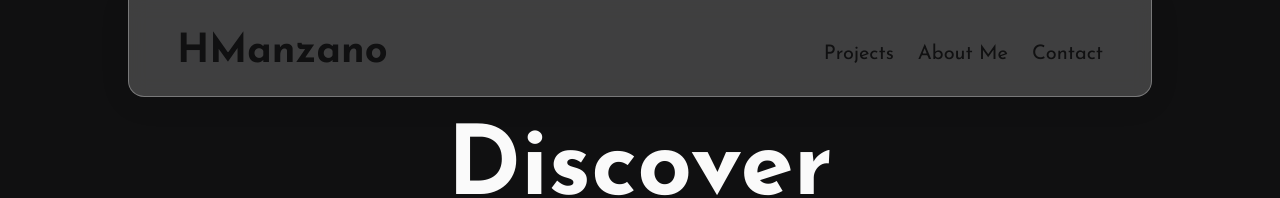
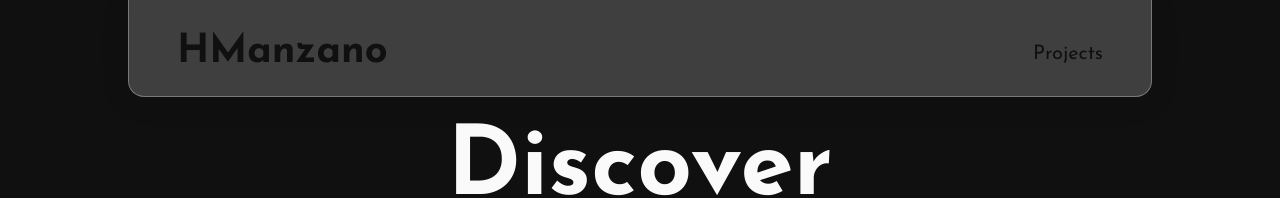
Before and after one commit to HugoManza/portfolio, a React (Vite) app: page /#/ in a window 1280 px wide. Shown: the top 198 px of the page. Built offline with nearby package versions, Linux system fonts and the light colour scheme.

Commit message:
VisibilityChanges

```diff
--- a/src/components/Header.jsx
+++ b/src/components/Header.jsx
@@ -49,9 +49,9 @@ const Head = () => {
 
       <nav className="nav">
         <div className="navItems">
-          <Link to="/Projects" className='navButton'><h5>Projects</h5></Link>
-          <Link to="/AboutMe" className='navButton' ><h5>About Me</h5></Link>
-          <a className='navButton' href="#contact"><h5>Contact</h5></a>
+          <Link to="/" className='navButton'><h5>Projects</h5></Link>
+          <Link to="/AboutMe" className='navButton hide' ><h5>About Me</h5></Link>
+          <a className='navButton hide' href="#contact"><h5>Contact</h5></a>
         </div>
         {/* Toggle Button */}
         <button className='mobileMenu' onClick={toggleMenu}>
--- a/src/index.scss
+++ b/src/index.scss
@@ -127,6 +127,10 @@ a {
         color: $Main_Accent ;
     }
 
+}
+
+.hide {
+    display: none;
 }
 
 .header {
```
